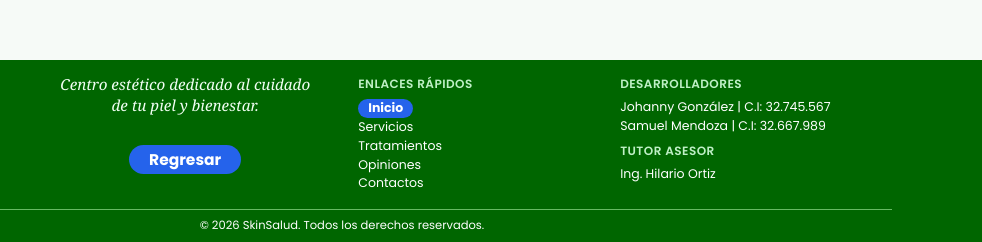
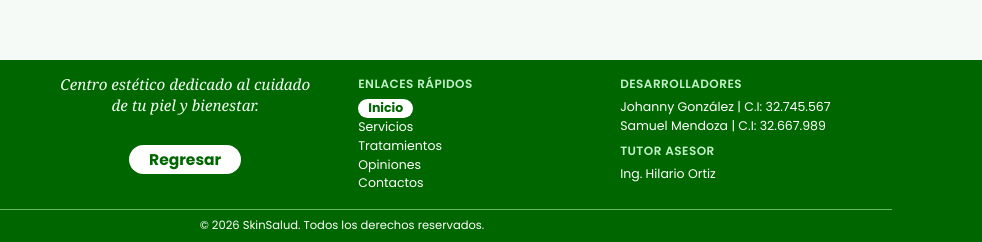
Before and after one commit to JSDragomix/pagina-web-skin-salud, a plain HTML site: page index.html in a window 1280 px wide. Shown: the part 1701-1943 px from the top of the page, 298-1280 px from the left. Drawn offline with Linux system fonts and the light colour scheme; a web font is replaced by a local one.

Commit message:
Add files via upload

```diff
--- a/css/base.css
+++ b/css/base.css
@@ -247,7 +247,7 @@ img { max-width: 100%; height: auto; }
 
 .footer-lema .regresar {
   display: inline-block;
-  background-color: var(--azul-activo);
+  background-color: white;
   padding: 3px 20px;
   border-radius: 999px;
   font-family: var(--font-texto);
@@ -276,14 +276,18 @@ img { max-width: 100%; height: auto; }
   transition: color 0.2s ease;
 }
 
+.regresar a {
+  color: var(--verde-oscuro);
+}
+
 .footer a:hover { color: #9dffb0; text-decoration: underline; }
 
 /* Enlace de la página actual: azul */
 .footer li.aqui-yo ,
 .footer li.aqui-yo :hover {
   display: inline-block;
-  background-color: var(--azul-activo);
-  color: #ffffff;
+  background-color: white;
+  color: var(--verde-oscuro);
   font-weight: 700;
   padding: 0 10px;
   border-radius: 999px;
```
